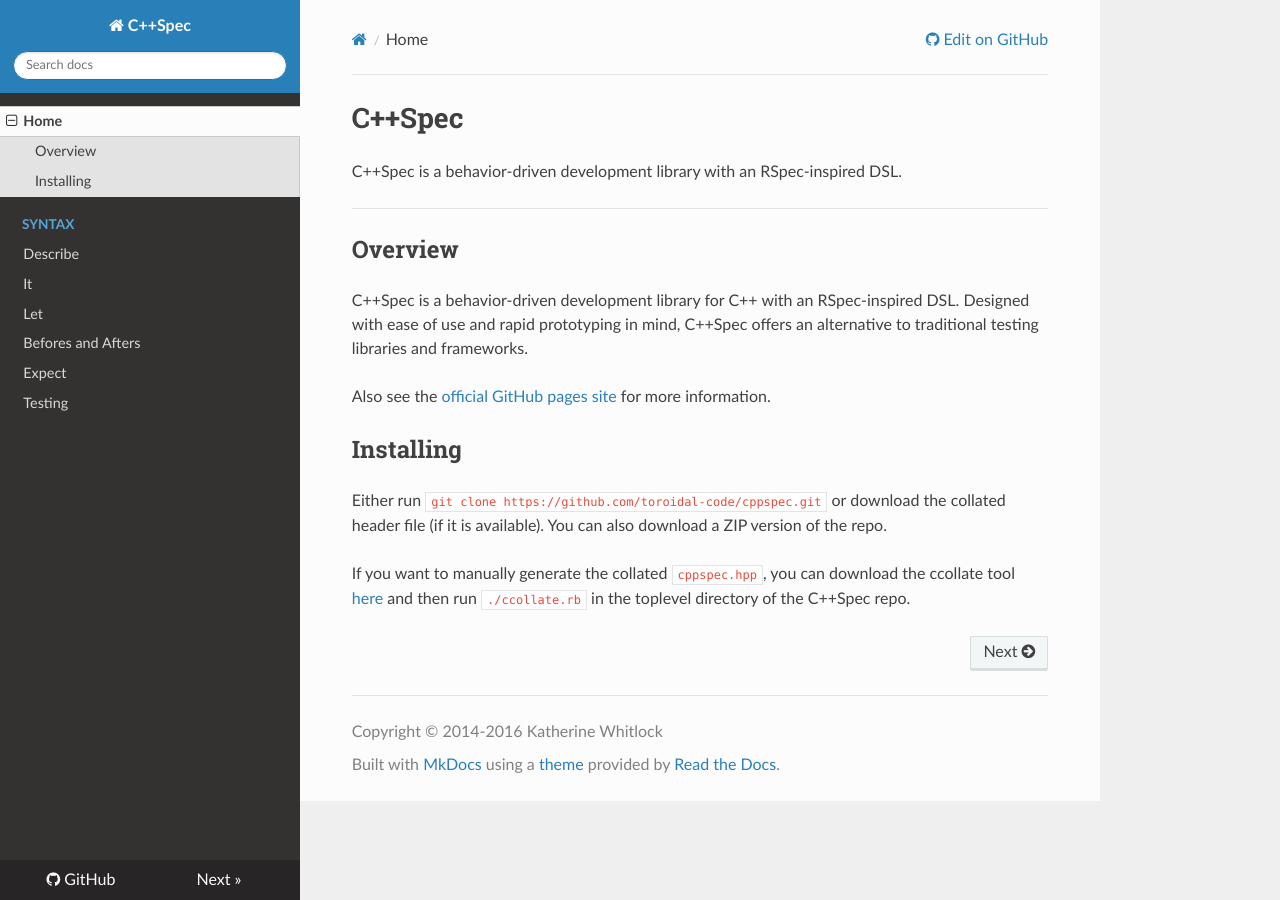
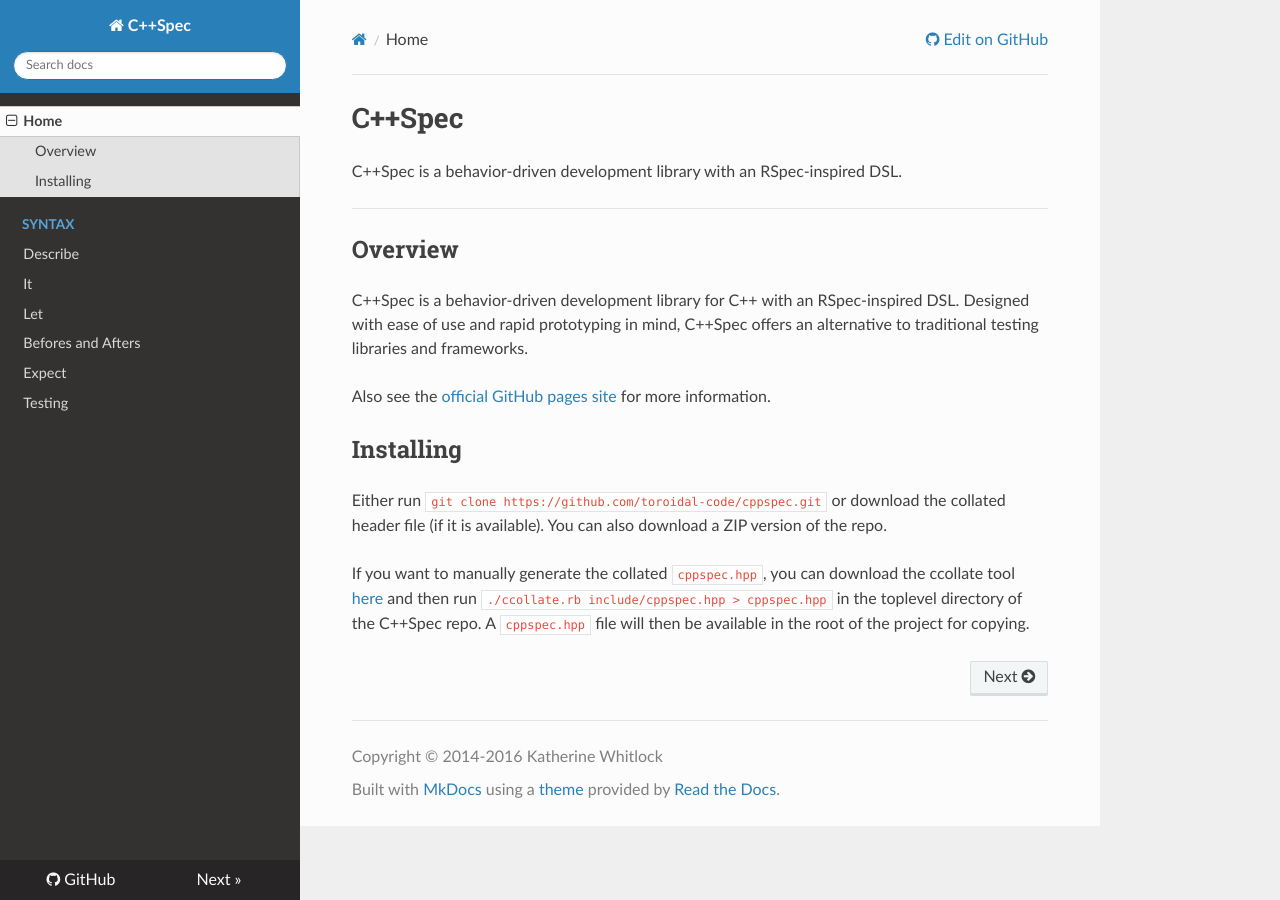
Before and after one commit to toroidal-code/cppspec, an MkDocs documentation site: the page built from docs/index.md, in a window 1280 px wide. Built offline with MkDocs 1.6.1, drawn with Linux system fonts in a browser that asks for light colours; nearby versions of some CDN libraries; old or Windows-style settings are respelled for this version of MkDocs.

Commit message:
More information on downloading and installing

```diff
--- a/docs/index.md
+++ b/docs/index.md
@@ -16,4 +16,6 @@
 Either run `git clone https://github.com/toroidal-code/cppspec.git` or download the collated header
 file (if it is available). You can also download a ZIP version of the repo.
 
-If you want to manually generate the collated `cppspec.hpp`, you can download the ccollate tool [here](https://raw.githubusercontent.com/toroidal-code/ccollate/master/ccollate.rb) and then run `./ccollate.rb` in the toplevel directory of the C++Spec repo.
+If you want to manually generate the collated `cppspec.hpp`, you can download the ccollate tool [here](https://raw.githubusercontent.com/toroidal-code/ccollate/master/ccollate.rb) and then run `./ccollate.rb include/cppspec.hpp > cppspec.hpp` in the
+toplevel directory of the C++Spec repo. A `cppspec.hpp` file will then be
+available in the root of the project for copying.
```
Also changed, not shown: README.md (+5 -0 lines).
